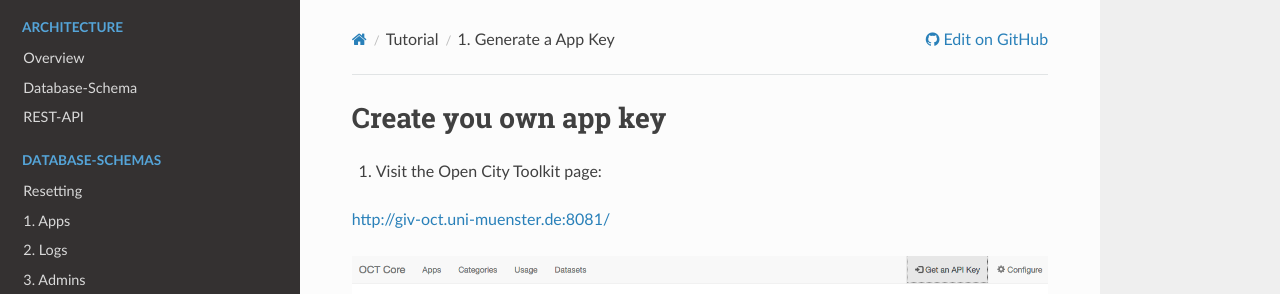
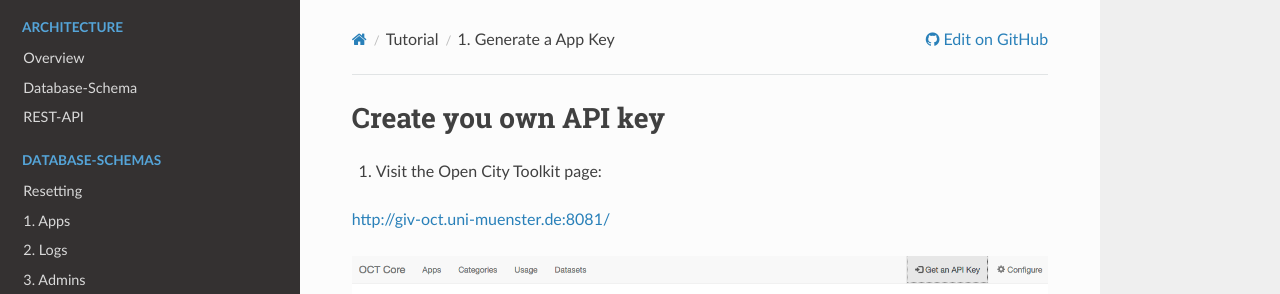
Before and after one commit to geo-c/OCT-Core-Docs, an MkDocs documentation site: the page built from docs/tutorial/1_AppKey.md, in a window 1280 px wide and 900 px high. Shown: the top 294 px of the window. Built offline with MkDocs 1.6.1, drawn with Linux system fonts in a browser that asks for light colours; nearby versions of some CDN libraries; old or Windows-style settings are respelled for this version of MkDocs.

Commit message:
no message

```diff
--- a/docs/tutorial/1_AppKey.md
+++ b/docs/tutorial/1_AppKey.md
@@ -1,7 +1,7 @@
 
 
 
-# Create you own app key
+# Create you own API key
 
 
 
@@ -9,16 +9,16 @@
 
 [http://giv-oct.uni-muenster.de:8081/](http://giv-oct.uni-muenster.de:8081/)
 
-![alt text](https://github.com/geo-c/OCT-Core-Docs/blob/master/docs/tutorial/1_AppKeyFigures/GetAPIKeyForm1.png "Main Page Apps")
+![alt text](https://raw.githubusercontent.com/geo-c/OCT-Core-Docs/master/docs/tutorial/1_AppKeyFigures/GetAPIKeyForm1.png)
 
 
 2. Select *Get an API Key*. An empty from will open.
 
-![alt text](http://giv-oct.uni-muenster.de:8080/docs/tutorial/1_AppKey/1_AppKeyFigures/GetAPIKeyForm1.png "Empty Form")
+![alt text](http://giv-oct.uni-muenster.de:8080/docs/tutorial/1_AppKey/1_AppKeyFigures/GetAPIKeyForm1.png)
 
 3. Fillin the form with App details
 
-![alt text](http://giv-oct.uni-muenster.de:8080/docs/tutorial/1_AppKey/1_AppKeyFigures/GetAPIKeyForm2.png "Sample Form")
+![alt text](http://giv-oct.uni-muenster.de:8080/docs/tutorial/1_AppKey/1_AppKeyFigures/GetAPIKeyForm2.png)
 
 4. Apply and you will get your API Key
 
```
